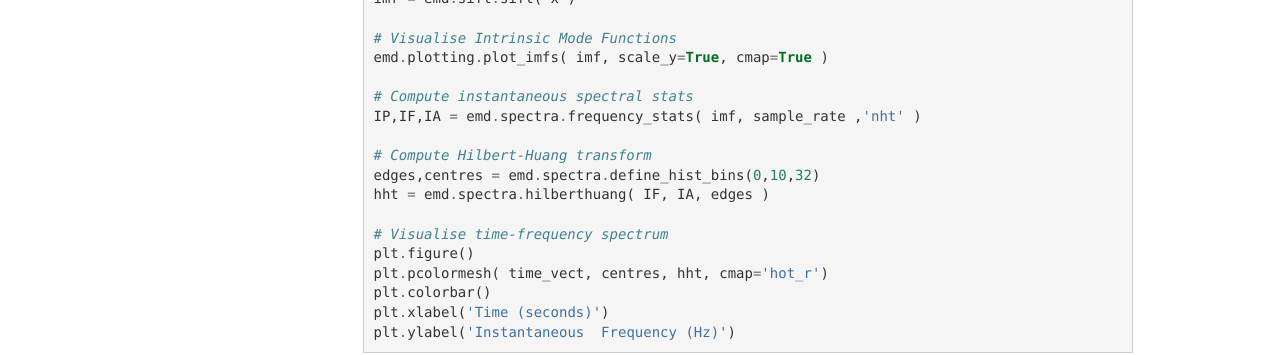
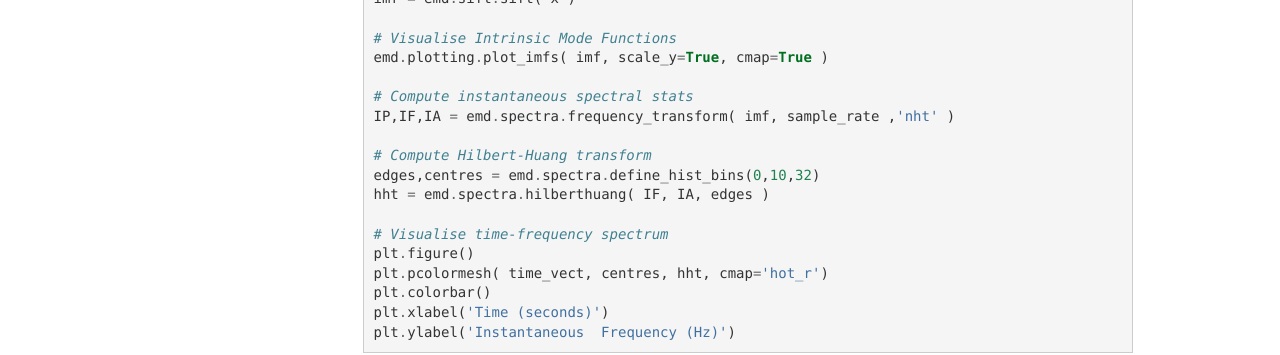
Before and after one commit to AJQuinn/emd-mirror, a Sphinx documentation site: the page built from doc/source/quick_start.rst, in a window 1280 px wide and 1030 px high. Shown: the part 598-953 px from the top of the window. Built offline with Sphinx 7.4.7, drawn with Linux system fonts in a browser that asks for light colours; the version number is read from the project's files by our own code.

Commit message:
Update to use frequency_transform in whole package and docs

```diff
--- a/doc/source/quick_start.rst
+++ b/doc/source/quick_start.rst
@@ -29,7 +29,7 @@ and used to decompose and describe non-linear timeseries.::
     emd.plotting.plot_imfs( imf, scale_y=True, cmap=True )
 
     # Compute instantaneous spectral stats
-    IP,IF,IA = emd.spectra.frequency_stats( imf, sample_rate ,'nht' )
+    IP,IF,IA = emd.spectra.frequency_transform( imf, sample_rate ,'nht' )
 
     # Compute Hilbert-Huang transform
     edges,centres = emd.spectra.define_hist_bins(0,10,32)
--- a/doc/source/reference.rst
+++ b/doc/source/reference.rst
@@ -19,7 +19,7 @@ SIFT Functions
 Frequency Functions
 *********************
 
-.. autofunction:: emd.spectra.frequency_stats
+.. autofunction:: emd.spectra.frequency_transform
 .. autofunction:: emd.spectra.quadrature_transform
 .. autofunction:: emd.spectra.phase_from_complex_signal
 .. autofunction:: emd.spectra.freq_from_phase
--- a/doc/source/tutorials/00_quick_start/emd_tutorial_start_01_quicksift.py
+++ b/doc/source/tutorials/00_quick_start/emd_tutorial_start_01_quicksift.py
@@ -58,7 +58,7 @@ print(imf.shape)
 # and, from the IMFs, compute the instantaneous frequency, phase and amplitude
 # using the Normalised Hilbert Transform Method:
 
-IP, IF, IA = emd.spectra.frequency_stats(imf, sample_rate, 'nht')
+IP, IF, IA = emd.spectra.frequency_transform(imf, sample_rate, 'nht')
 
 #%%
 # From the instantaneous frequency and amplitude, we can compute the Hilbert-Huang spectrum:
--- a/doc/source/tutorials/02_spectrum_analysis/emd_tutorial_spectrum_01_hilberthuang.py
+++ b/doc/source/tutorials/02_spectrum_analysis/emd_tutorial_spectrum_01_hilberthuang.py
@@ -46,7 +46,7 @@ emd.plotting.plot_imfs(imf[:2000, :], cmap=True, scale_y=True)
 #^^^^^^^^^^^^^^^^^^^^^^^^^^^
 
 #%%
-# Next we use ``emd.spectra.frequency_stats`` to compute the frequency content
+# Next we use ``emd.spectra.frequency_transform`` to compute the frequency content
 # of the IMFs.  This function returns the instantaneous phase, frequency and
 # amplitude of each IMF. It takes a set of intrinsic mode functions, the sample
 # rate and a mode as input arguments. The mode determines the algorithm which
@@ -55,7 +55,7 @@ emd.plotting.plot_imfs(imf[:2000, :], cmap=True, scale_y=True)
 # a good general purpose choice which should work well in most circumstances.
 
 # Compute frequency statistics
-IP, IF, IA = emd.spectra.frequency_stats(imf, sample_rate, 'nht')
+IP, IF, IA = emd.spectra.frequency_transform(imf, sample_rate, 'nht')
 
 #%%
 # The Hilbert-Huang transform can be thought of as an amplitude-weighted
--- a/doc/source/tutorials/02_spectrum_analysis/emd_tutorial_spectrum_02_holospectrum.py
+++ b/doc/source/tutorials/02_spectrum_analysis/emd_tutorial_spectrum_02_holospectrum.py
@@ -53,7 +53,7 @@ config['mask_freqs'] = 50/sample_rate
 config['mask_amp_mode'] = 'ratio_sig'
 config['imf_opts/sd_thresh'] = 0.05
 imf = emd.sift.mask_sift(x, **config)
-IP, IF, IA = emd.spectra.frequency_stats(imf, sample_rate, 'nht')
+IP, IF, IA = emd.spectra.frequency_transform(imf, sample_rate, 'nht')
 
 # Visualise the IMFs
 emd.plotting.plot_imfs(imf[:sample_rate*5, :], cmap=True, scale_y=True)
@@ -116,7 +116,7 @@ emd.plotting.plot_imfs(imf2[:sample_rate*5, 0, :], scale_y=True, cmap=True)
 # We can compute the frequency stats for the second level IMFs using the same
 # options as for the first levels.
 
-IP2, IF2, IA2 = emd.spectra.frequency_stats(imf2, sample_rate, 'nht')
+IP2, IF2, IA2 = emd.spectra.frequency_transform(imf2, sample_rate, 'nht')
 
 #%%
 # Finally, we want to visualise our results. We first define two sets of
--- a/doc/source/tutorials/03_cycle_ananlysis/emd_tutorial_cycle_01_detect.py
+++ b/doc/source/tutorials/03_cycle_ananlysis/emd_tutorial_cycle_01_detect.py
@@ -55,7 +55,7 @@ emd.plotting.plot_imfs(imf[:sample_rate*4, :], cmap=True, scale_y=True)
 #
 # Will will run through some examples of these in the next couple of sections.
 # First, we compute the instantaneous phase of our IMFs using the
-# ``frequency_stats`` function before detecting cycle indices from the IP
+# ``frequency_transform`` function before detecting cycle indices from the IP
 # using ``get_cycle_inds``.
 #
 # The detection is based on finding large jumps in the instantaneous phase of
@@ -68,7 +68,7 @@ emd.plotting.plot_imfs(imf[:sample_rate*4, :], cmap=True, scale_y=True)
 # this later, for now we will run the function to get ``all_cycles``.
 
 # Compute frequency domain features using the normalised-Hilbert transform
-IP, IF, IA = emd.spectra.frequency_stats(imf, sample_rate, 'nht')
+IP, IF, IA = emd.spectra.frequency_transform(imf, sample_rate, 'nht')
 
 # Extract cycle locations
 all_cycles = emd.cycles.get_cycle_inds(IP, return_good=False)
--- a/doc/source/tutorials/03_cycle_ananlysis/emd_tutorial_cycle_02_statistics.py
+++ b/doc/source/tutorials/03_cycle_ananlysis/emd_tutorial_cycle_02_statistics.py
@@ -51,7 +51,7 @@ emd.plotting.plot_imfs(imf[:sample_rate*4, :], cmap=True, scale_y=True)
 # 'good' cycles based on the cycle validation check from the previous tutorial.
 
 # Extract frequency information
-IP, IF, IA = emd.spectra.frequency_stats(imf, sample_rate, 'nht')
+IP, IF, IA = emd.spectra.frequency_transform(imf, sample_rate, 'nht')
 
 # Extract cycle locations
 all_cycles = emd.cycles.get_cycle_inds(IP, return_good=False)
--- a/doc/source/tutorials/03_cycle_ananlysis/emd_tutorial_cycle_03_waveform.py
+++ b/doc/source/tutorials/03_cycle_ananlysis/emd_tutorial_cycle_03_waveform.py
@@ -57,7 +57,7 @@ def nonlinear_system(x, K, eta=.43, power=2):
 seconds = 10
 f = 2
 sample_rate = 512
-emd.spectra.frequency_stats
+emd.spectra.frequency_transform
 t = np.linspace(0, seconds, seconds*sample_rate)
 x = np.cos(2*np.pi*f*t)
 
@@ -120,8 +120,8 @@ emd.plotting.plot_imfs(imf_nonlinear[:sample_rate*4, :], cmap=True, scale_y=True
 # Next, we compute the instantanous frequency metrics from our linear and
 # non-linear IMFs.
 
-IP_linear, IF_linear, IA_linear = emd.spectra.frequency_stats(imf_linear, sample_rate, 'nht')
-IP_nonlinear, IF_nonlinear, IA_nonlinear = emd.spectra.frequency_stats(imf_nonlinear, sample_rate, 'nht')
+IP_linear, IF_linear, IA_linear = emd.spectra.frequency_transform(imf_linear, sample_rate, 'nht')
+IP_nonlinear, IF_nonlinear, IA_nonlinear = emd.spectra.frequency_transform(imf_nonlinear, sample_rate, 'nht')
 
 #%%
 # We can now start to look at how a non-sinusoidal waveform is represented in
@@ -413,8 +413,8 @@ emd.plotting.plot_imfs(imf_nonlinear[:sample_rate*4, :], cmap=True, scale_y=True
 # instantanous frequency metrics for the linear and nonlinear IMFs using the
 # Normalise Hilbert Transform.
 
-IP_linear, IF_linear, IA_linear = emd.spectra.frequency_stats(imf_linear, sample_rate, 'nht')
-IP_nonlinear, IF_nonlinear, IA_nonlinear = emd.spectra.frequency_stats(imf_nonlinear, sample_rate, 'nht')
+IP_linear, IF_linear, IA_linear = emd.spectra.frequency_transform(imf_linear, sample_rate, 'nht')
+IP_nonlinear, IF_nonlinear, IA_nonlinear = emd.spectra.frequency_transform(imf_nonlinear, sample_rate, 'nht')
 
 #%%
 # We next compare the spectral content of the signal using the EMD based
--- a/doc/source/tutorials/04_utilities/emd_tutorial_utils_02_logger.py
+++ b/doc/source/tutorials/04_utilities/emd_tutorial_utils_02_logger.py
@@ -153,7 +153,7 @@ def my_analysis(x):
     imf = emd.sift.mask_sift(x, verbose='DEBUG')
 
     # Compute frequency stats
-    IP, IF, IA = emd.spectra.frequency_stats(imf, sample_rate, 'nht')
+    IP, IF, IA = emd.spectra.frequency_transform(imf, sample_rate, 'nht')
     logger.info('Avg frequency of IMF-2 is {0:2f}Hz'.format(np.average(IF[:, 2], weights=IA[:, 2])))
 
     # Find cycles in IMF-2
```
Also changed, not shown: README.md (+1 -1 lines), changelog.md (+4 -0 lines), 6 other files.
